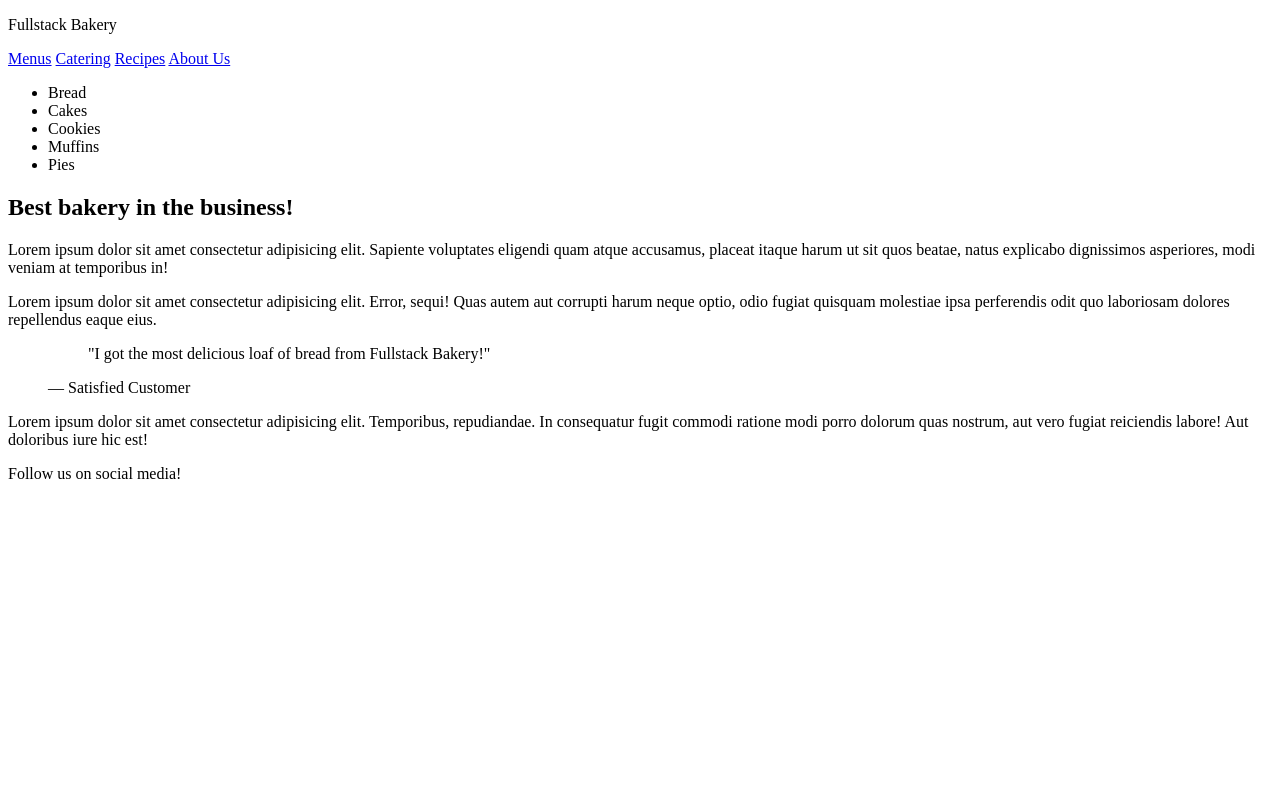
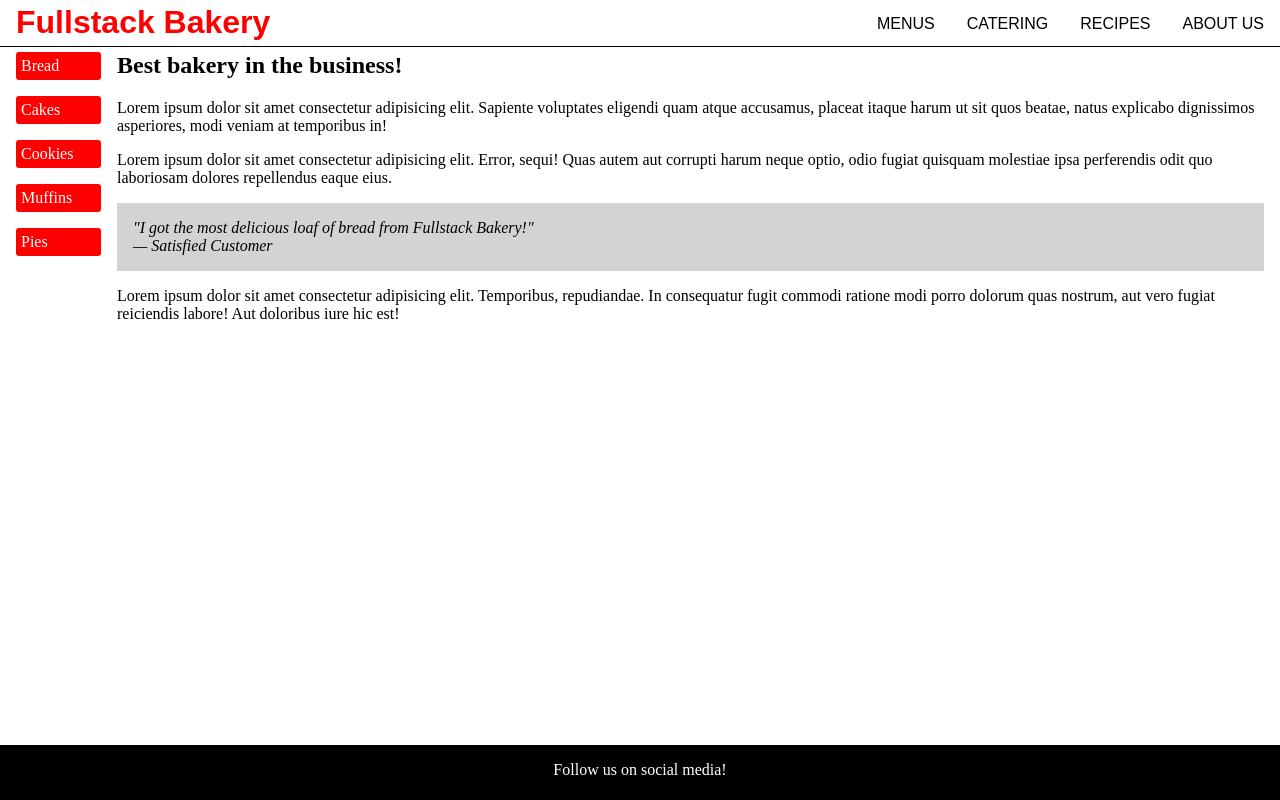
Before and after one commit to emillerjones/fullstack-bakery, a plain HTML site: page index.html in a window 1280 px wide. Drawn offline with Linux system fonts and the light colour scheme.

Commit message:
block06 bakery assignment

```diff
--- a/index.html
+++ b/index.html
@@ -2,17 +2,21 @@
 <html lang="en">
   <head>
     <title>Fullstack Bakery</title>
+    <link rel="stylesheet" href="style.css" />
+
   </head>
+
   <body>
     <header>
       <p class="brand">Fullstack Bakery</p>
-      <nav>
-        <a href="#">Menus</a>
-        <a href="#">Catering</a>
-        <a href="#">Recipes</a>
-        <a href="#">About Us</a>
+      <nav class="navclass">
+        <a class="navclassitems" href="#">Menus</a>
+        <a class="navclassitems" href="#">Catering</a>
+        <a class="navclassitems" href="#">Recipes</a>
+        <a class="navclassitems" href="#">About Us</a>
       </nav>
     </header>
+
     <main>
       <aside>
         <ul>
@@ -23,6 +27,7 @@
           <li>Pies</li>
         </ul>
       </aside>
+
       <article>
         <h1>Best bakery in the business!</h1>
         <p>
@@ -51,6 +56,9 @@
         </p>
       </article>
     </main>
+
     <footer>Follow us on social media!</footer>
+
   </body>
+
 </html>
--- /dev/null
+++ b/style.css
@@ -0,0 +1,130 @@
+.brand{
+    color:red;
+    font-weight: bold;
+    font-size: 24pt;
+    font-family: Arial, Helvetica, sans-serif;
+/*
+    border: 2px;
+    border: solid;
+    border-color: black;
+*/
+    margin-top: 0;
+    padding-left: 1rem;
+    padding-top:4px;
+    margin-bottom:5px;
+}
+
+header{
+    display:flex;
+    justify-content: space-between;
+    border-left:0px;
+    border-right:0px;
+    border-top:0px;
+    border-bottom:1px;
+    border-color:black;
+    border-style:solid;
+    margin-bottom:5px;
+}
+
+.navclass{
+    display:flex;
+    padding-top: 10px;
+    gap:1rem;
+}
+
+.navclassitems{
+    color:black;
+    text-decoration: none;
+    text-transform: uppercase;
+    font-family: Arial, Helvetica, sans-serif;
+    font-size: 12pt;
+    padding-right: 1rem;
+    padding-top:5px;
+}
+
+.navclassitems:hover {
+  text-decoration: underline;
+  color:blue;
+}
+
+html, body {
+  height: 100%;
+}
+
+body{
+    display: flex;
+    flex-direction: column;
+}
+
+main{
+    display:flex;
+    justify-content: space-between;
+    gap:1rem;
+    flex-grow:1;
+}
+
+h1 {
+    margin-top: 0;
+}
+
+article{
+    padding-right: 1rem;
+}
+
+aside ul{
+    margin-top: 0;
+    list-style: none;
+    display:flex;
+    flex-direction: column;
+    gap: 1rem;
+    padding-left: 1rem;
+
+}
+
+aside li{
+    background-color:red;
+    color:white;
+    border-radius:3px;
+    padding:5px;
+    width: 75px;
+}
+
+aside li:hover {
+  background-color: darkred;
+}
+
+.testimonial{
+    background-color: lightgrey;
+    margin: 0;
+    padding: 1rem;
+
+}
+
+blockquote{
+    margin: 0;
+    width:100%;
+    font-style: italic;
+}
+
+figcaption{
+    font-style: italic;
+}
+
+
+body{
+    margin:0;
+
+}
+footer{
+    padding:0;
+    margin:0;
+    padding-bottom: 5px;
+    width:100%;
+    background-color: black;
+    color:white;
+    text-align: center;
+    height: 50px;
+    display:flex;
+    align-items: center;
+    justify-content: center;
+}
```
